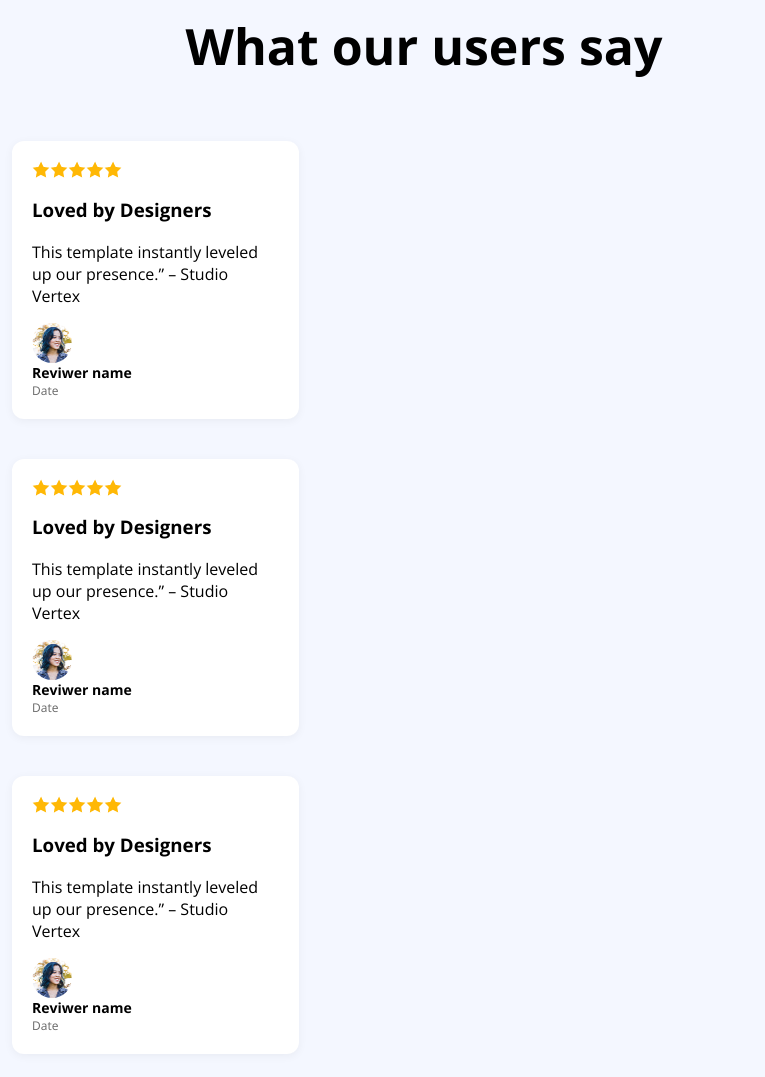
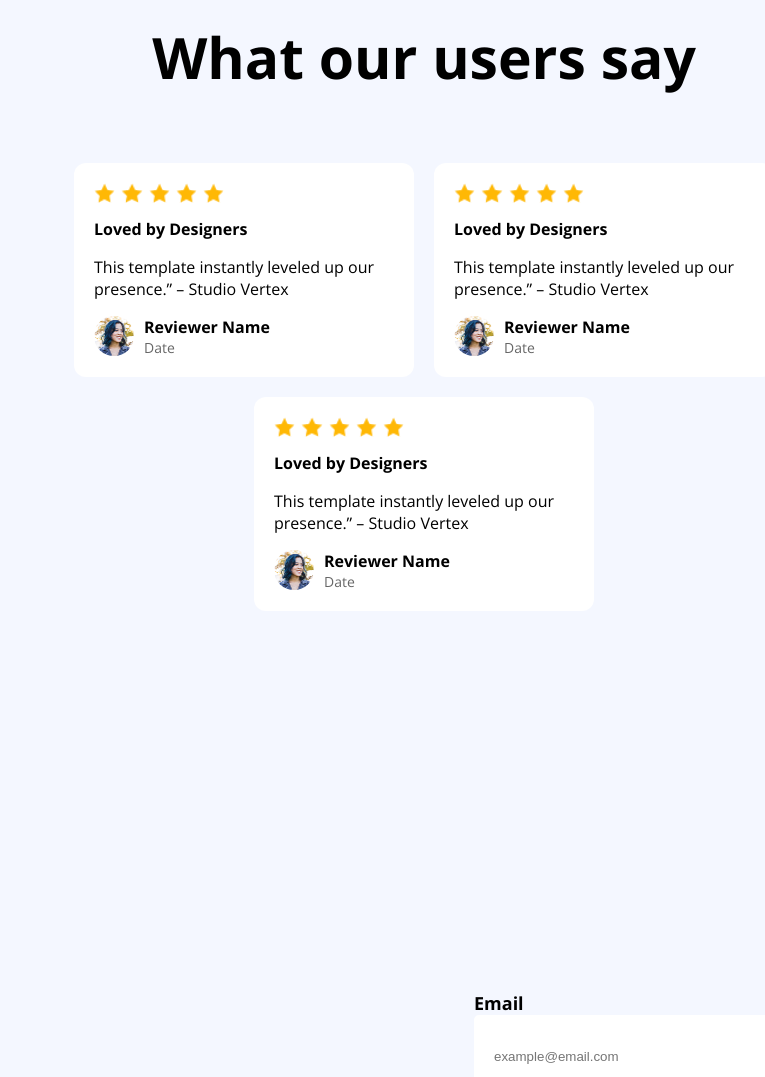
Before and after one commit to TheRudraBro/Assignment-1, a plain HTML site: page index.html in a window 1280 px wide. Shown: the part 2120-3197 px from the top of the page, without its empty margins (216-981 px from the left). Drawn offline with nearby package versions, Linux system fonts and the light colour scheme.

Commit message:
review page updated

```diff
--- a/index.html
+++ b/index.html
@@ -65,87 +65,99 @@
 </section>
 </section></section>
 
-<!-- section 2 part closing  -->
- <!-- review part  -->
+<!-- reviews part  -->
+ <section class="reviews">
+    <h2>What our users say</h2>
+ </section>
 
 
 
-
-
-<section class="review">
-    <h2 class="rvw-title">What our users say</h2>
-    <div class="box-container">
-        <div class="box">
-            <div class="stars">
+<section class="review-container">
+    <div class="review-card">
+        <div class="review-stars">
         <img src="Images/icon-star.png" alt="">
         <img src="Images/icon-star.png" alt="">
         <img src="Images/icon-star.png" alt="">
         <img src="Images/icon-star.png" alt="">
         <img src="Images/icon-star.png" alt="">
  </div>
-                     <h3>Loved by Designers</h3>
-                      <p>This template instantly leveled up our presence.” – Studio Vertex</p>
-                      <div class="reviewer">
-                         <img src="Images/avatar.png" alt="">
-                      </div>
-           <div class="name">Reviwer name</div>
-           <div class="date">Date</div>
+ <div class="review-theme">
+    <h4>Loved by Designers</h4>
+    <p>This template instantly leveled up our <br> presence.” – Studio Vertex</p>
 
 </div>
+<div class="profile">
+    <img src="Images/avatar.png" alt="">
+    <div class="details-profile">
+    <h5>Reviewer Name</h5>
+    <p>Date</p>
 </div>
 </div>
 </div>
 
-
 <!-- 2 -->
-          <div class="box-container">
-        <div class="box">
-            <div class="stars">
+ <div class="review-card">
+        <div class="review-stars">
         <img src="Images/icon-star.png" alt="">
         <img src="Images/icon-star.png" alt="">
         <img src="Images/icon-star.png" alt="">
         <img src="Images/icon-star.png" alt="">
         <img src="Images/icon-star.png" alt="">
  </div>
-                     <h3>Loved by Designers</h3>
-                      <p>This template instantly leveled up our presence.” – Studio Vertex</p>
-                      <div class="reviewer">
-                         <img src="Images/avatar.png" alt="">
-                      </div>
-           <div class="name">Reviwer name</div>
-           <div class="date">Date</div>
+ <div class="review-theme">
+    <h4>Loved by Designers</h4>
+    <p>This template instantly leveled up our <br> presence.” – Studio Vertex</p>
 
 </div>
+<div class="profile">
+    <img src="Images/avatar.png" alt="">
+    <div class="details-profile">
+    <h5>Reviewer Name</h5>
+    <p>Date</p>
 </div>
 </div>
 </div>
 
 
 <!-- 3 -->
-          <div class="box-container">
-        <div class="box">
-            <div class="stars">
+     <div class="review-card">
+        <div class="review-stars">
         <img src="Images/icon-star.png" alt="">
         <img src="Images/icon-star.png" alt="">
         <img src="Images/icon-star.png" alt="">
         <img src="Images/icon-star.png" alt="">
         <img src="Images/icon-star.png" alt="">
  </div>
-                     <h3>Loved by Designers</h3>
-                      <p>This template instantly leveled up our presence.” – Studio Vertex</p>
-                      <div class="reviewer">
-                         <img src="Images/avatar.png" alt="">
-                      </div>
-           <div class="name">Reviwer name</div>
-           <div class="date">Date</div>
+ <div class="review-theme">
+    <h4>Loved by Designers</h4>
+    <p>This template instantly leveled up our <br> presence.” – Studio Vertex</p>
 
 </div>
+<div class="profile">
+    <img src="Images/avatar.png" alt="">
+    <div class="details-profile">
+    <h5>Reviewer Name</h5>
+    <p>Date</p>
 </div>
 </div>
 </div>
 
+</section>
+</section>
+
+<!-- 2nd rvw  -->
+ <section class="review-container">
+
 
 </section>
+
+<!-- 3rd rvw -->
+ <section class="review-container">
+
+
+</section>
+
+
 
 
     </main>
--- a/styles/agencies.css
+++ b/styles/agencies.css
@@ -127,56 +127,68 @@ justify-content: space-around;
 font-size: 80px;
 }
 
+/* review style  */
 
- .rvw-title{
-    font-size:50px;
+.reviews{
+  text-align: center;
+  font-size: 38px;
+  margin-bottom: 40px;
+}
 
-    text-align: center;
- }
-.box-container{
-    display: flex;
-    justify-content: space-between;
-    gap: 20px;
-    padding: 20px;
-    flex-wrap: wrap;
+.review-container {
+  display: flex;
+  justify-content: center;
+  gap: 20px;
+  flex-wrap: wrap;
+  padding: 20px;
 }
-.box{
-     background-color: #ffffff;
- padding: 20px;
-  width: 30%;
- border-radius: 12px;
-  text-align: left;
-  box-shadow: 0 2px 10px rgba(0, 0, 0, 0.05);
-}
-.stars {
-  margin-bottom: 10px;
-  display: flex;
+
+.review-card {
+  background-color: #ffffff;
+  padding: 20px;
+  width: 300px;
+  border-radius: 12px;
 
 }
 
+.review-stars img {
+  height: 20px;
+  margin-right: 2px;
+}
 
-.reviewer {
+.review-theme h4 {
+  margin: 10px 0 5px;
+}
+
+.profile {
   display: flex;
-  /* align-items: center; */
+  align-items: center;
   margin-top: 15px;
 }
 
-.reviewer img {
+.profile img {
+  height: 40px;
+  width: 40px;
   border-radius: 50%;
-  width: 40px;
-  height: 40px;
   margin-right: 10px;
 }
 
-.name {
-  font-weight: bold;
-  font-size: 14px;
+.details-profile h5 {
+  margin: 0;
+  font-size: 16px;
 }
 
-.date {
-  font-size: 12px;
+.details-profile p {
+  margin: 0;
+  font-size: 14px;
   color: #666;
 }
+
+
+
+
+
+
 
 /* footer style  */
 footer{
```
Lines whose indentation alone changed are shown as unchanged.
